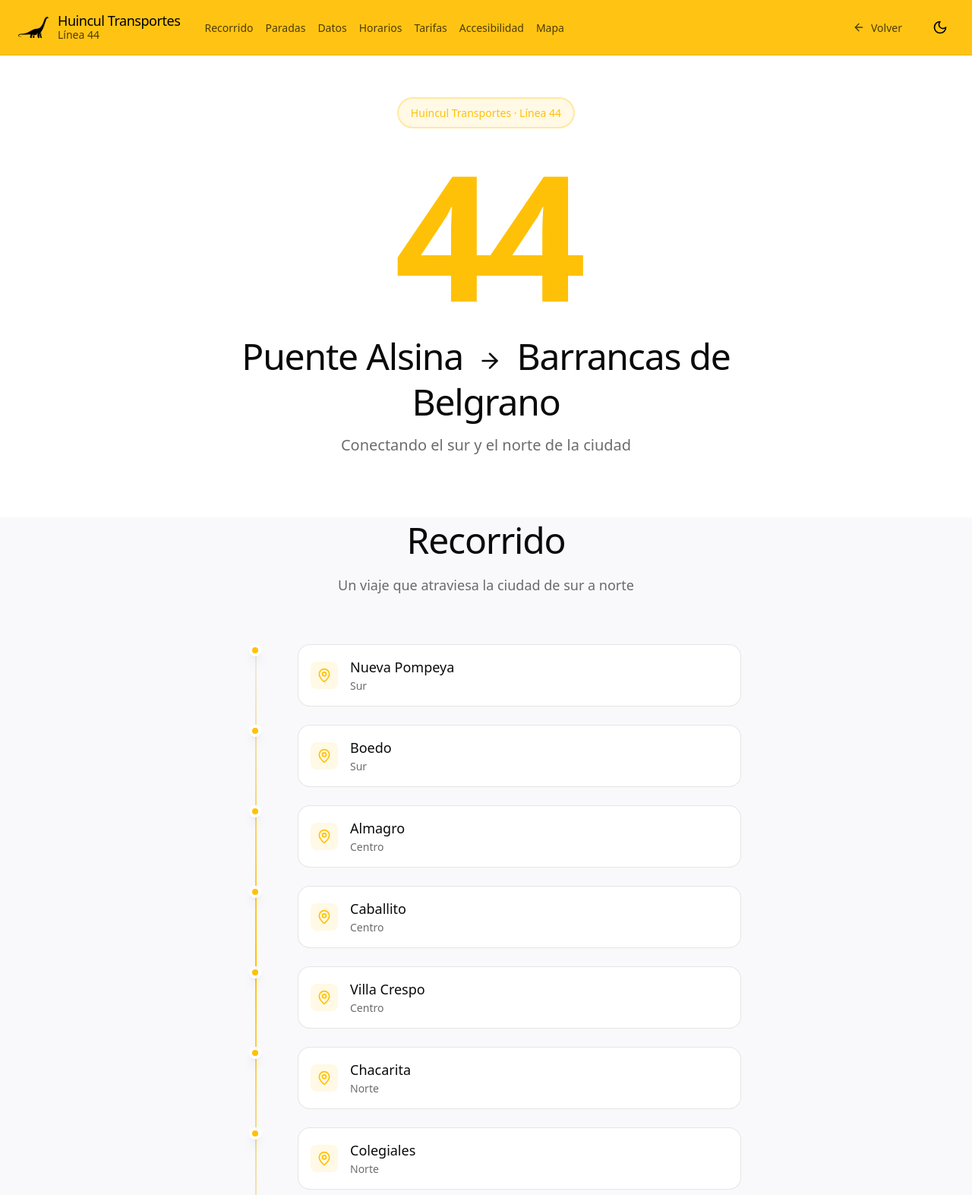
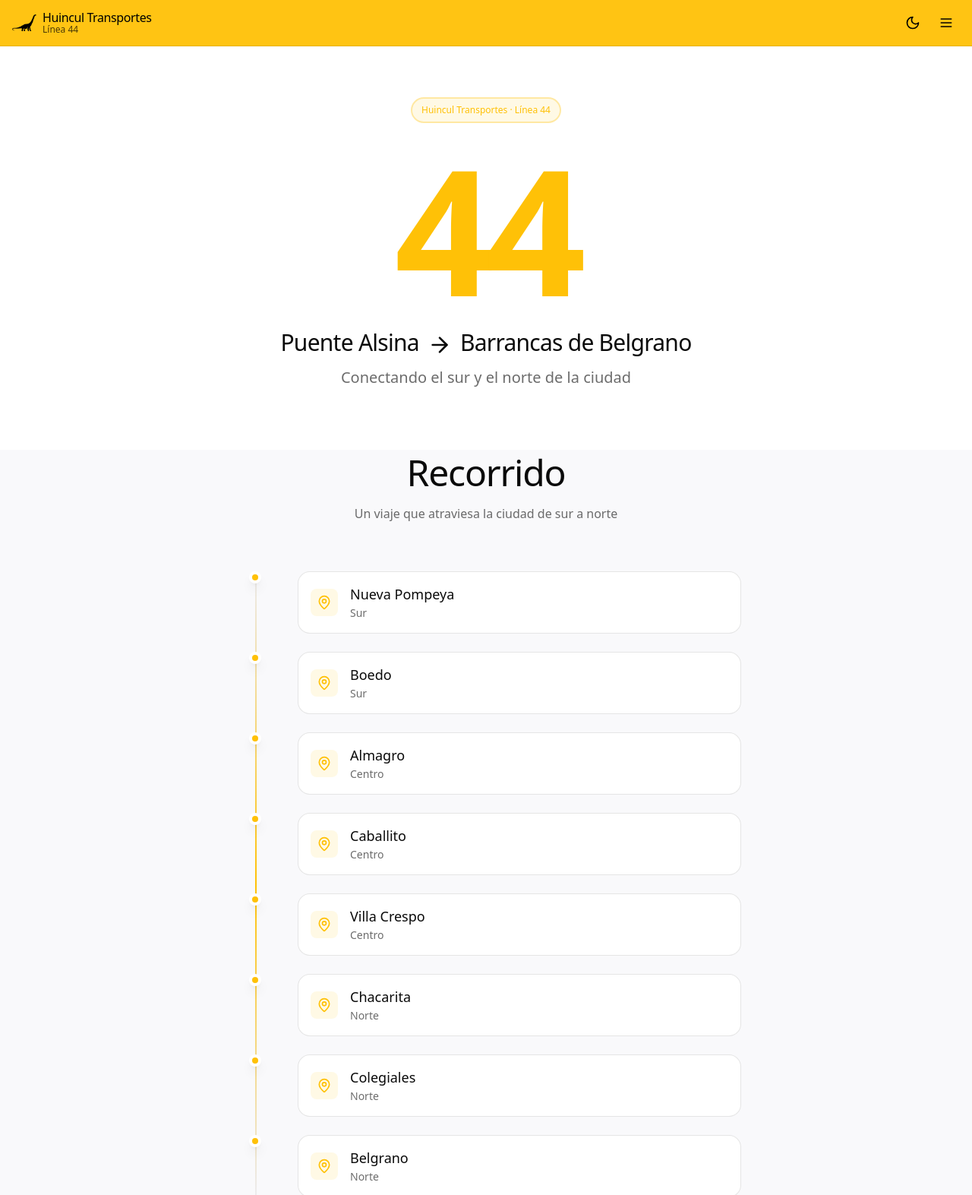
Before and after one commit to agusneme16/huincul-linea44, a plain HTML site: page index.html in a window 1280 px wide. Shown: the top 1573 px of the page at 76% size. Drawn offline with nearby package versions, Linux system fonts and the light colour scheme.

Commit message:
revision css

```diff
--- a/css/styles.css
+++ b/css/styles.css
@@ -1,8 +1,164 @@
-/* ============================================================
-   styles.css — Layout y componentes de la página (mobile-first)
-   Convención de clases tipo BEM. Sin valores mágicos sueltos:
-   todo sale de los tokens en tokens.css.
-   ============================================================ */
+
+:root {
+  /* ---------- Paleta base (modo claro) ---------- */
+  --color-fondo:              #ffffff;
+  --color-frente:              oklch(0.145 0 0);
+  --color-tarjeta:            #ffffff;
+  --color-tarjeta-frente:         oklch(0.145 0 0);
+  --color-popover:         oklch(1 0 0);
+  --color-popover-frente:      oklch(0.145 0 0);
+  --color-primario:         #030213;
+  --color-primario-frente:      oklch(1 0 0);
+  --color-secundario:       oklch(0.95 0.0058 264.53);
+  --color-secundario-frente:    #030213;
+  --color-tenue:           #ececf0;
+  --color-tenue-frente:        #717182;
+  --color-acento:          #e9ebef;
+  --color-acento-frente:       #030213;
+  --color-destructivo:     #d4183d;
+  --color-destructivo-frente:  #ffffff;
+  --color-borde:          rgba(0, 0, 0, 0.1);
+  --color-input-fondo:        #f3f3f5;
+  --color-anillo:            oklch(0.708 0 0);
+
+  /* ---------- Color de marca ---------- */
+  --color-linea-44:         rgb(255, 193, 7);   /* amarillo Línea 44 */
+  --linea-44-rgb:           255, 193, 7;        /* componentes para rgba() */
+  --color-huincul-violeta:  rgb(116, 96, 168);
+  --color-pie-fondo:       #f3f4f6;            /* gray-100 (claro) */
+
+  /* Trazado del mapa (Leaflet) */
+  --mapa-ida:               #e8b923;
+  --mapa-vuelta:            #d4a017;
+
+  /* ---------- Texto derivado (opacidades del foreground) ---------- */
+  --color-texto:            var(--color-frente);
+  --color-texto-50:         color-mix(in srgb, var(--color-frente) 50%, transparent);
+  --color-texto-60:         color-mix(in srgb, var(--color-frente) 60%, transparent);
+  --color-texto-70:         color-mix(in srgb, var(--color-frente) 70%, transparent);
+  --color-texto-80:         color-mix(in srgb, var(--color-frente) 80%, transparent);
+
+  /* ---------- Superficies derivadas ---------- */
+  --superficie-tenue-30:      color-mix(in srgb, var(--color-tenue) 30%, var(--color-fondo));
+  --superficie-tenue-20:      color-mix(in srgb, var(--color-tenue) 20%, var(--color-fondo));
+  --superficie-tenue-05:      color-mix(in srgb, var(--color-tenue) 6%, var(--color-fondo));
+  --borde-hover:          color-mix(in srgb, var(--color-frente) 20%, transparent);
+
+  /* ---------- Tintes de marca (amarillo con alfa) ---------- */
+  --linea-44-10:            rgba(var(--linea-44-rgb), 0.10);
+  --linea-44-30:            rgba(var(--linea-44-rgb), 0.30);
+
+  /* ---------- Header sobre fondo amarillo ---------- */
+  --sobre-amarillo-fuerte:      #000000;
+  --sobre-amarillo-texto:        rgba(0, 0, 0, 0.7);
+  --sobre-amarillo-borde:      rgba(0, 0, 0, 0.1);
+  --sobre-amarillo-borde-2:    rgba(0, 0, 0, 0.2);
+  --sobre-amarillo-hover:       rgba(0, 0, 0, 0.1);
+  --encabezado-fondo:             rgba(var(--linea-44-rgb), 0.95);
+  --encabezado-fondo-movil:      rgba(var(--linea-44-rgb), 0.98);
+
+  /* ---------- Tipografía ---------- */
+  --fuente-sans: ui-sans-serif, system-ui, -apple-system, "Segoe UI", Roboto,
+    Helvetica, Arial, "Apple Color Emoji", "Segoe UI Emoji", sans-serif;
+
+  --tamano-fuente-raiz: 16px;
+
+  --texto-xs:   0.75rem;   /* 12px */
+  --texto-sm:   0.875rem;  /* 14px */
+  --texto-base: 1rem;      /* 16px */
+  --texto-lg:   1.125rem;  /* 18px */
+  --texto-xl:   1.25rem;   /* 20px */
+  --texto-2xl:  1.5rem;    /* 24px */
+  --texto-3xl:  1.875rem;  /* 30px */
+  --texto-4xl:  2.25rem;   /* 36px */
+  --texto-5xl:  3rem;      /* 48px */
+
+  /* Número gigante del hero (responsive vía clamp) */
+  --texto-hero: clamp(6.25rem, 18vw, 16.25rem); /* 100px → 260px */
+
+  --peso-normal: 400;
+  --peso-medio: 500;
+  --peso-negrita:   700;
+
+  --interlineado-cero:    1;
+  --interlineado-compacto:   1.1;
+  --interlineado-ajustado:    1.25;
+  --interlineado-normal:  1.5;
+  --interlineado-amplio: 1.625;
+
+  --interletra-extra: -0.05em;
+  --interletra-compacta:   -0.025em;
+
+  /* ---------- Espaciado (escala 0.25rem) ---------- */
+  --espacio-1:  0.25rem;
+  --espacio-2:  0.5rem;
+  --espacio-3:  0.75rem;
+  --espacio-4:  1rem;
+  --espacio-5:  1.25rem;
+  --espacio-6:  1.5rem;
+  --espacio-8:  2rem;
+  --espacio-10: 2.5rem;
+  --espacio-12: 3rem;
+  --espacio-14: 3.5rem;
+  --espacio-16: 4rem;
+  --espacio-20: 5rem;
+  --espacio-24: 6rem;
+  --espacio-28: 7rem;
+  --espacio-32: 8rem;
+
+  /* ---------- Radios ---------- */
+  --radio-lg:   0.5rem;   /* rounded-lg  */
+  --radio-xl:   0.75rem;  /* rounded-xl  */
+  --radio-2xl:  1rem;     /* rounded-2xl */
+  --radio-3xl:  1.5rem;   /* rounded-3xl */
+  --radio-full: 9999px;
+  --radio-mapa:  14px;
+
+  /* ---------- Sombras (escala Tailwind) ---------- */
+  --sombra-sm: 0 1px 2px 0 rgb(0 0 0 / 0.05);
+  --sombra-md: 0 4px 6px -1px rgb(0 0 0 / 0.1), 0 2px 4px -2px rgb(0 0 0 / 0.1);
+  --sombra-lg: 0 10px 15px -3px rgb(0 0 0 / 0.1), 0 4px 6px -4px rgb(0 0 0 / 0.1);
+  --sombra-xl: 0 20px 25px -5px rgb(0 0 0 / 0.1), 0 8px 10px -6px rgb(0 0 0 / 0.1);
+
+  /* ---------- Layout ---------- */
+  --contenedor-max: 80rem;     /* max-w-7xl = 1280px */
+  --contenedor-relleno: var(--espacio-4);
+  --encabezado-alto: 4.25rem;
+
+  /* ---------- Movimiento ---------- */
+  --transicion-rapida: 150ms ease;
+  --transicion:      200ms ease;
+}
+
+/* ------------------------------------------------------------
+   Modo oscuro (.oscuro en <html>) — overrides del theme.css
+   ------------------------------------------------------------ */
+.oscuro {
+  --color-fondo:           oklch(0.145 0 0);
+  --color-frente:           oklch(0.985 0 0);
+  --color-tarjeta:         oklch(0.205 0 0);
+  --color-tarjeta-frente:      oklch(0.985 0 0);
+  --color-popover:      oklch(0.145 0 0);
+  --color-popover-frente:   oklch(0.985 0 0);
+  --color-primario:      oklch(0.985 0 0);
+  --color-primario-frente:   oklch(0.205 0 0);
+  --color-secundario:    oklch(0.269 0 0);
+  --color-secundario-frente: oklch(0.985 0 0);
+  --color-tenue:        oklch(0.269 0 0);
+  --color-tenue-frente:     oklch(0.708 0 0);
+  --color-acento:       oklch(0.269 0 0);
+  --color-acento-frente:    oklch(0.985 0 0);
+  --color-borde:       oklch(0.269 0 0);
+  --color-input-fondo:     oklch(0.269 0 0);
+  --color-anillo:         oklch(0.439 0 0);
+
+  --color-pie-fondo:    #1a1a1a;
+
+  /* Recalcular superficies sobre fondo oscuro */
+  --superficie-tenue-30:   color-mix(in srgb, var(--color-tenue) 50%, var(--color-fondo));
+  --superficie-tenue-20:   color-mix(in srgb, var(--color-tenue) 35%, var(--color-fondo));
+  --superficie-tenue-05:   color-mix(in srgb, var(--color-tenue) 12%, var(--color-fondo));
+}
 
 /* ============================================================
    1. HEADER / NAVEGACIÓN
@@ -657,9 +813,7 @@
   color: var(--color-texto-60);
 }
 
-/* ============================================================
-   9. ACCESIBILIDAD
-   ============================================================ */
+
 .accesibilidad-grilla {
   display: grid;
   grid-template-columns: 1fr;
@@ -695,9 +849,6 @@
   line-height: var(--interlineado-amplio);
 }
 
-/* ============================================================
-   10. MAPA DEL RECORRIDO
-   ============================================================ */
 .mapa-contenedor {
   max-width: 64rem;
   margin-inline: auto;
@@ -784,9 +935,6 @@
   font-weight: var(--peso-medio);
 }
 
-/* ============================================================
-   11. CTA
-   ============================================================ */
 .llamado {
   position: relative;
   z-index: 10;
@@ -910,86 +1058,6 @@
   color: var(--color-texto-60);
 }
 
-/* ============================================================
-   RESPONSIVE — mobile-first overrides
-   ============================================================ */
-
-/* ---------- ≥ 640px (sm) ---------- */
-@media (min-width: 640px) {
-  :root {
-    --contenedor-relleno: var(--espacio-6);
-  }
-
-  .encabezado__interno { padding-block: var(--espacio-4); }
-  .encabezado__izquierda { gap: var(--espacio-8); }
-  .encabezado__derecha { gap: var(--espacio-4); }
-  .marca { gap: var(--espacio-3); }
-  .marca__logo { width: 2.5rem; height: 2.5rem; }
-  .marca__nombre { font-size: var(--texto-lg); }
-  .marca__subtitulo { font-size: var(--texto-sm); }
-  .btn-volver { display: inline-flex; }
-  .btn-volver { padding-inline: var(--espacio-4); }
-
-  .section { padding-block: var(--espacio-16); }
-  .seccion-cabecera { margin-bottom: var(--espacio-12); }
-  .seccion-cabecera h2 { font-size: var(--texto-4xl); margin-bottom: var(--espacio-4); }
-  .seccion-cabecera p { font-size: var(--texto-lg); }
-
-  .portada { padding-top: var(--espacio-28); padding-bottom: var(--espacio-16); }
-  .portada__insignia { padding: var(--espacio-2) var(--espacio-4); }
-  .portada__insignia span { font-size: var(--texto-sm); }
-  .portada__titulo { font-size: var(--texto-2xl); }
-  .portada__titulo .icono { width: 1.5rem; height: 1.5rem; margin-inline: var(--espacio-2); }
-  .portada__subtitulo { font-size: var(--texto-lg); }
-
-  .dato-tarjeta,
-  .caracteristicas-tarjeta,
-  .sube-tarjeta,
-  .accesibilidad-tarjeta { padding: var(--espacio-8); }
-  .dato-tarjeta__icono { width: 4rem; height: 4rem; margin-bottom: var(--espacio-6); }
-  .dato-tarjeta__icono .icono { width: 2rem; height: 2rem; }
-  .dato-tarjeta__valor { font-size: var(--texto-5xl); }
-  .dato-tarjeta__etiqueta { font-size: var(--texto-base); }
-  .dato-tarjeta__detalle { font-size: var(--texto-sm); }
-
-  .caracteristicas-tarjeta { margin-top: var(--espacio-10); }
-  .caracteristicas-tarjeta h3 { font-size: var(--texto-xl); margin-bottom: var(--espacio-6); }
-  .caracteristicas-lista { gap: var(--espacio-6); }
-
-  .sube-contenedor { margin-bottom: var(--espacio-10); }
-  .sube-tarjeta__icono { width: 5rem; height: 5rem; margin-bottom: var(--espacio-6); }
-  .sube-tarjeta__icono .icono { width: 2.5rem; height: 2.5rem; }
-  .sube-tarjeta h3 { font-size: var(--texto-2xl); margin-bottom: var(--espacio-3); }
-  .sube-tarjeta p { font-size: var(--texto-base); }
-
-  .pie-grilla {
-    grid-template-columns: repeat(2, 1fr);
-    gap: var(--espacio-8);
-    margin-bottom: var(--espacio-8);
-  }
-  .pie { padding-block: var(--espacio-10); }
-  .pie-abajo { padding-top: var(--espacio-8); font-size: var(--texto-sm); }
-
-  .llamado h2 { font-size: var(--texto-4xl); margin-bottom: var(--espacio-6); }
-  .llamado p { font-size: var(--texto-lg); margin-bottom: var(--espacio-8); }
-  .btn-primario {
-    gap: var(--espacio-3);
-    padding: var(--espacio-4) var(--espacio-8);
-    font-size: var(--texto-base);
-  }
-  .btn-primario .icono { width: 1.25rem; height: 1.25rem; }
-
-  .mapa-leyenda {
-    flex-direction: row;
-    gap: var(--espacio-4);
-    align-items: center;
-    font-size: var(--texto-sm);
-  }
-  .mapa-leyenda__item { gap: var(--espacio-3); }
-  .mapa-leyenda__muestra { width: 4rem; }
-}
-
-/* ---------- ≥ 768px (md) ---------- */
 @media (min-width: 768px) {
   .section { padding-block: var(--espacio-20); }
   .seccion-cabecera { margin-bottom: var(--espacio-16); }
@@ -1012,21 +1080,3 @@
 
   #mapa-leaflet { height: 500px; }
 }
-
-/* ---------- ≥ 1024px (lg) ---------- */
-@media (min-width: 1024px) {
-  .nav-escritorio { display: flex; }
-  .btn-menu { display: none; }
-  .nav-movil { display: none !important; }
-
-  .portada__titulo { font-size: var(--texto-4xl); }
-
-  .paradas-grilla { grid-template-columns: repeat(3, 1fr); }
-  .datos-grilla { grid-template-columns: repeat(4, 1fr); }
-  .accesibilidad-grilla { grid-template-columns: repeat(3, 1fr); }
-}
-
-/* ---------- ≥ 1280px (xl) ---------- */
-@media (min-width: 1280px) {
-  .portada__titulo { font-size: var(--texto-5xl); }
-}
--- a/css/tokens.css
+++ /dev/null
@@ -1,166 +0,0 @@
-/* ============================================================
-   tokens.css — Design System (custom properties en :root)
-   Extraídos 1:1 del archivo de Figma Make (src/styles/theme.css).
-   Toda regla de color/espaciado/tipografía debe usar estas vars.
-   ============================================================ */
-
-:root {
-  /* ---------- Paleta base (modo claro) ---------- */
-  --color-fondo:              #ffffff;
-  --color-frente:              oklch(0.145 0 0);
-  --color-tarjeta:            #ffffff;
-  --color-tarjeta-frente:         oklch(0.145 0 0);
-  --color-popover:         oklch(1 0 0);
-  --color-popover-frente:      oklch(0.145 0 0);
-  --color-primario:         #030213;
-  --color-primario-frente:      oklch(1 0 0);
-  --color-secundario:       oklch(0.95 0.0058 264.53);
-  --color-secundario-frente:    #030213;
-  --color-tenue:           #ececf0;
-  --color-tenue-frente:        #717182;
-  --color-acento:          #e9ebef;
-  --color-acento-frente:       #030213;
-  --color-destructivo:     #d4183d;
-  --color-destructivo-frente:  #ffffff;
-  --color-borde:          rgba(0, 0, 0, 0.1);
-  --color-input-fondo:        #f3f3f5;
-  --color-anillo:            oklch(0.708 0 0);
-
-  /* ---------- Color de marca ---------- */
-  --color-linea-44:         rgb(255, 193, 7);   /* amarillo Línea 44 */
-  --linea-44-rgb:           255, 193, 7;        /* componentes para rgba() */
-  --color-huincul-violeta:  rgb(116, 96, 168);
-  --color-pie-fondo:       #f3f4f6;            /* gray-100 (claro) */
-
-  /* Trazado del mapa (Leaflet) */
-  --mapa-ida:               #e8b923;
-  --mapa-vuelta:            #d4a017;
-
-  /* ---------- Texto derivado (opacidades del foreground) ---------- */
-  --color-texto:            var(--color-frente);
-  --color-texto-50:         color-mix(in srgb, var(--color-frente) 50%, transparent);
-  --color-texto-60:         color-mix(in srgb, var(--color-frente) 60%, transparent);
-  --color-texto-70:         color-mix(in srgb, var(--color-frente) 70%, transparent);
-  --color-texto-80:         color-mix(in srgb, var(--color-frente) 80%, transparent);
-
-  /* ---------- Superficies derivadas ---------- */
-  --superficie-tenue-30:      color-mix(in srgb, var(--color-tenue) 30%, var(--color-fondo));
-  --superficie-tenue-20:      color-mix(in srgb, var(--color-tenue) 20%, var(--color-fondo));
-  --superficie-tenue-05:      color-mix(in srgb, var(--color-tenue) 6%, var(--color-fondo));
-  --borde-hover:          color-mix(in srgb, var(--color-frente) 20%, transparent);
-
-  /* ---------- Tintes de marca (amarillo con alfa) ---------- */
-  --linea-44-10:            rgba(var(--linea-44-rgb), 0.10);
-  --linea-44-30:            rgba(var(--linea-44-rgb), 0.30);
-
-  /* ---------- Header sobre fondo amarillo ---------- */
-  --sobre-amarillo-fuerte:      #000000;
-  --sobre-amarillo-texto:        rgba(0, 0, 0, 0.7);
-  --sobre-amarillo-borde:      rgba(0, 0, 0, 0.1);
-  --sobre-amarillo-borde-2:    rgba(0, 0, 0, 0.2);
-  --sobre-amarillo-hover:       rgba(0, 0, 0, 0.1);
-  --encabezado-fondo:             rgba(var(--linea-44-rgb), 0.95);
-  --encabezado-fondo-movil:      rgba(var(--linea-44-rgb), 0.98);
-
-  /* ---------- Tipografía ---------- */
-  --fuente-sans: ui-sans-serif, system-ui, -apple-system, "Segoe UI", Roboto,
-    Helvetica, Arial, "Apple Color Emoji", "Segoe UI Emoji", sans-serif;
-
-  --tamano-fuente-raiz: 16px;
-
-  --texto-xs:   0.75rem;   /* 12px */
-  --texto-sm:   0.875rem;  /* 14px */
-  --texto-base: 1rem;      /* 16px */
-  --texto-lg:   1.125rem;  /* 18px */
-  --texto-xl:   1.25rem;   /* 20px */
-  --texto-2xl:  1.5rem;    /* 24px */
-  --texto-3xl:  1.875rem;  /* 30px */
-  --texto-4xl:  2.25rem;   /* 36px */
-  --texto-5xl:  3rem;      /* 48px */
-
-  /* Número gigante del hero (responsive vía clamp) */
-  --texto-hero: clamp(6.25rem, 18vw, 16.25rem); /* 100px → 260px */
-
-  --peso-normal: 400;
-  --peso-medio: 500;
-  --peso-negrita:   700;
-
-  --interlineado-cero:    1;
-  --interlineado-compacto:   1.1;
-  --interlineado-ajustado:    1.25;
-  --interlineado-normal:  1.5;
-  --interlineado-amplio: 1.625;
-
-  --interletra-extra: -0.05em;
-  --interletra-compacta:   -0.025em;
-
-  /* ---------- Espaciado (escala 0.25rem) ---------- */
-  --espacio-1:  0.25rem;
-  --espacio-2:  0.5rem;
-  --espacio-3:  0.75rem;
-  --espacio-4:  1rem;
-  --espacio-5:  1.25rem;
-  --espacio-6:  1.5rem;
-  --espacio-8:  2rem;
-  --espacio-10: 2.5rem;
-  --espacio-12: 3rem;
-  --espacio-14: 3.5rem;
-  --espacio-16: 4rem;
-  --espacio-20: 5rem;
-  --espacio-24: 6rem;
-  --espacio-28: 7rem;
-  --espacio-32: 8rem;
-
-  /* ---------- Radios ---------- */
-  --radio-lg:   0.5rem;   /* rounded-lg  */
-  --radio-xl:   0.75rem;  /* rounded-xl  */
-  --radio-2xl:  1rem;     /* rounded-2xl */
-  --radio-3xl:  1.5rem;   /* rounded-3xl */
-  --radio-full: 9999px;
-  --radio-mapa:  14px;
-
-  /* ---------- Sombras (escala Tailwind) ---------- */
-  --sombra-sm: 0 1px 2px 0 rgb(0 0 0 / 0.05);
-  --sombra-md: 0 4px 6px -1px rgb(0 0 0 / 0.1), 0 2px 4px -2px rgb(0 0 0 / 0.1);
-  --sombra-lg: 0 10px 15px -3px rgb(0 0 0 / 0.1), 0 4px 6px -4px rgb(0 0 0 / 0.1);
-  --sombra-xl: 0 20px 25px -5px rgb(0 0 0 / 0.1), 0 8px 10px -6px rgb(0 0 0 / 0.1);
-
-  /* ---------- Layout ---------- */
-  --contenedor-max: 80rem;     /* max-w-7xl = 1280px */
-  --contenedor-relleno: var(--espacio-4);
-  --encabezado-alto: 4.25rem;
-
-  /* ---------- Movimiento ---------- */
-  --transicion-rapida: 150ms ease;
-  --transicion:      200ms ease;
-}
-
-/* ============================================================
-   Modo oscuro (.oscuro en <html>) — overrides del theme.css
-   ============================================================ */
-.oscuro {
-  --color-fondo:           oklch(0.145 0 0);
-  --color-frente:           oklch(0.985 0 0);
-  --color-tarjeta:         oklch(0.205 0 0);
-  --color-tarjeta-frente:      oklch(0.985 0 0);
-  --color-popover:      oklch(0.145 0 0);
-  --color-popover-frente:   oklch(0.985 0 0);
-  --color-primario:      oklch(0.985 0 0);
-  --color-primario-frente:   oklch(0.205 0 0);
-  --color-secundario:    oklch(0.269 0 0);
-  --color-secundario-frente: oklch(0.985 0 0);
-  --color-tenue:        oklch(0.269 0 0);
-  --color-tenue-frente:     oklch(0.708 0 0);
-  --color-acento:       oklch(0.269 0 0);
-  --color-acento-frente:    oklch(0.985 0 0);
-  --color-borde:       oklch(0.269 0 0);
-  --color-input-fondo:     oklch(0.269 0 0);
-  --color-anillo:         oklch(0.439 0 0);
-
-  --color-pie-fondo:    #1a1a1a;
-
-  /* Recalcular superficies sobre fondo oscuro */
-  --superficie-tenue-30:   color-mix(in srgb, var(--color-tenue) 50%, var(--color-fondo));
-  --superficie-tenue-20:   color-mix(in srgb, var(--color-tenue) 35%, var(--color-fondo));
-  --superficie-tenue-05:   color-mix(in srgb, var(--color-tenue) 12%, var(--color-fondo));
-}
--- a/index.html
+++ b/index.html
@@ -17,8 +17,6 @@
       href="https://cdnjs.cloudflare.com/ajax/libs/leaflet/1.9.4/leaflet.min.css"
     />
 
-    <!-- Design System + estilos -->
-    <link rel="stylesheet" href="css/tokens.css" />
     <link rel="stylesheet" href="css/base.css" />
     <link rel="stylesheet" href="css/styles.css" />
   </head>
@@ -592,9 +590,7 @@
       </div>
     </footer>
 
-    <!-- ========================================================
-         Scripts (al final del body)
-         ======================================================== -->
+
     <script src="https://cdnjs.cloudflare.com/ajax/libs/leaflet/1.9.4/leaflet.min.js"></script>
     <script src="js/route-data.js"></script>
     <script src="js/main.js"></script>
```
Also changed, not shown: js/main.js (+1 -10 lines).
